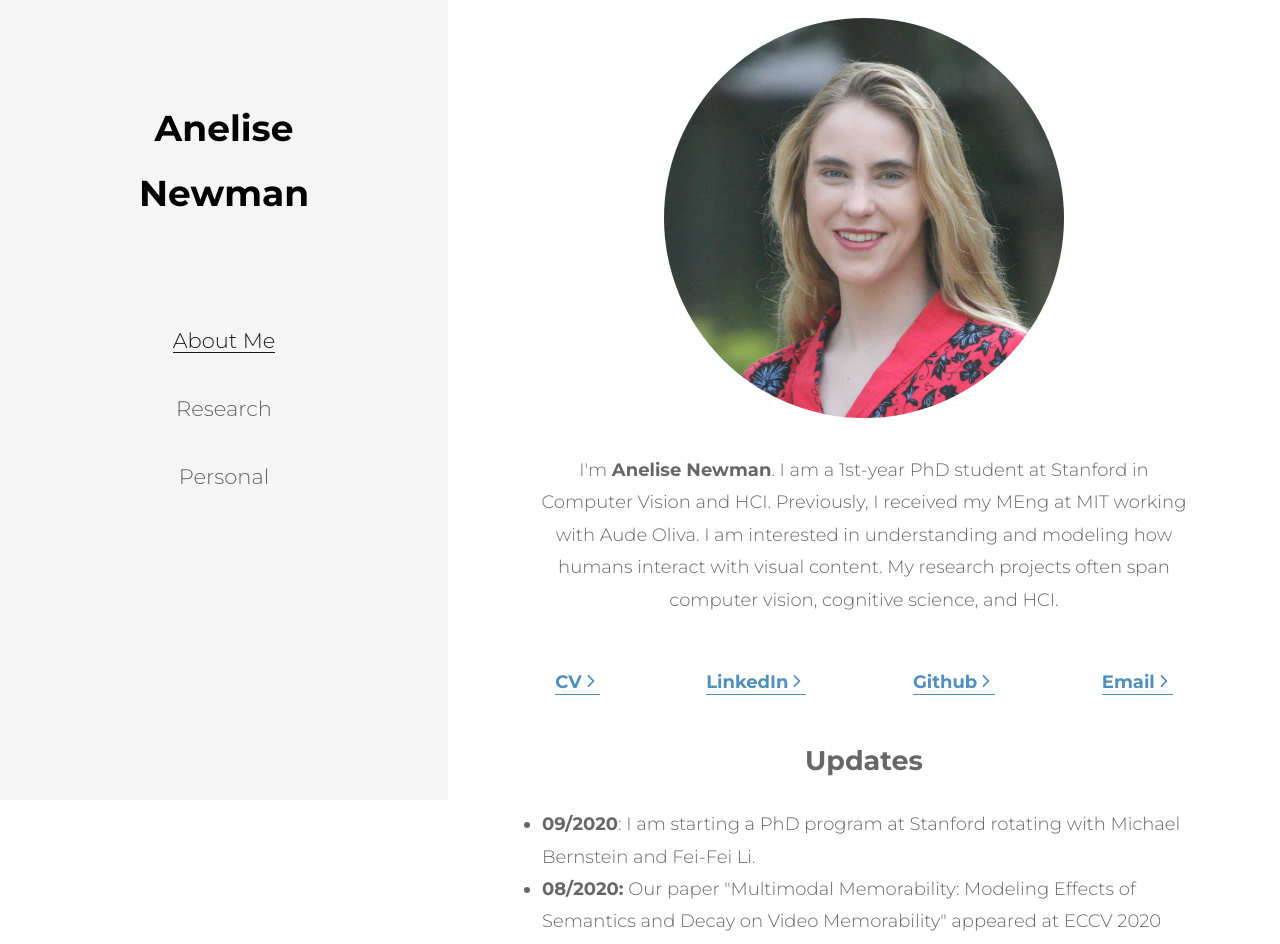
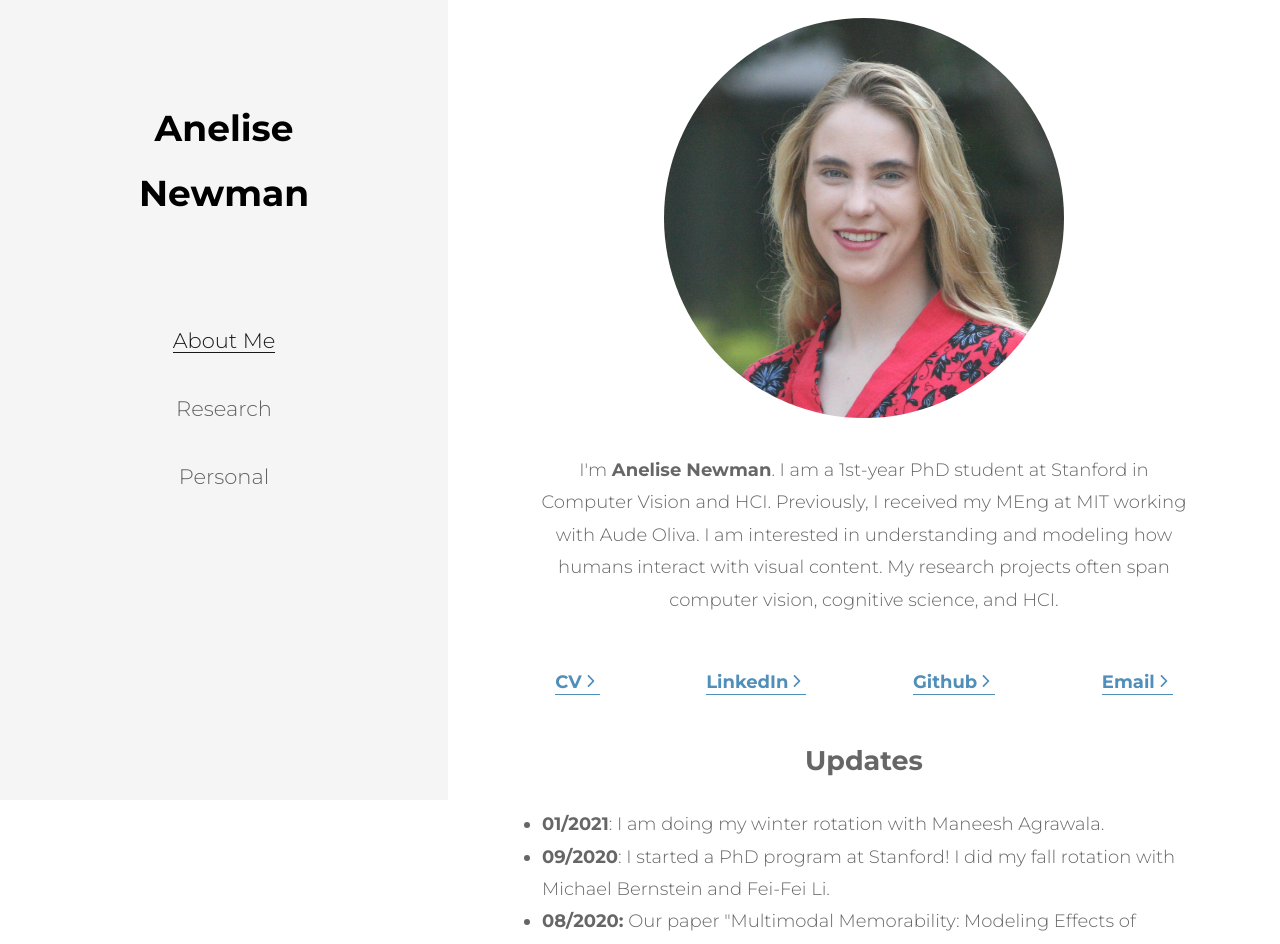
Before and after one commit to a-newman/a-newman.github.io, a React (Create React App) app: page / in a window 1280 px wide. Shown: the top 944 px of the page. Built offline with nearby package versions, Linux system fonts and the light colour scheme.

Commit message:
update to updates section

```diff
--- a/src/components/Home.js
+++ b/src/components/Home.js
@@ -32,8 +32,11 @@ function HomePage() {
       <h2>Updates</h2>
       <ul>
         <li>
-          <b>09/2020</b>: I am starting a PhD program at Stanford rotating with
-          Michael Bernstein and Fei-Fei Li.
+          <b>01/2021</b>: I am doing my winter rotation with Maneesh Agrawala.
+        </li>
+        <li>
+          <b>09/2020</b>: I started a PhD program at Stanford! I did my fall
+          rotation with Michael Bernstein and Fei-Fei Li.
         </li>
         <li>
           <b>08/2020:</b> Our paper "Multimodal Memorability: Modeling Effects
```
